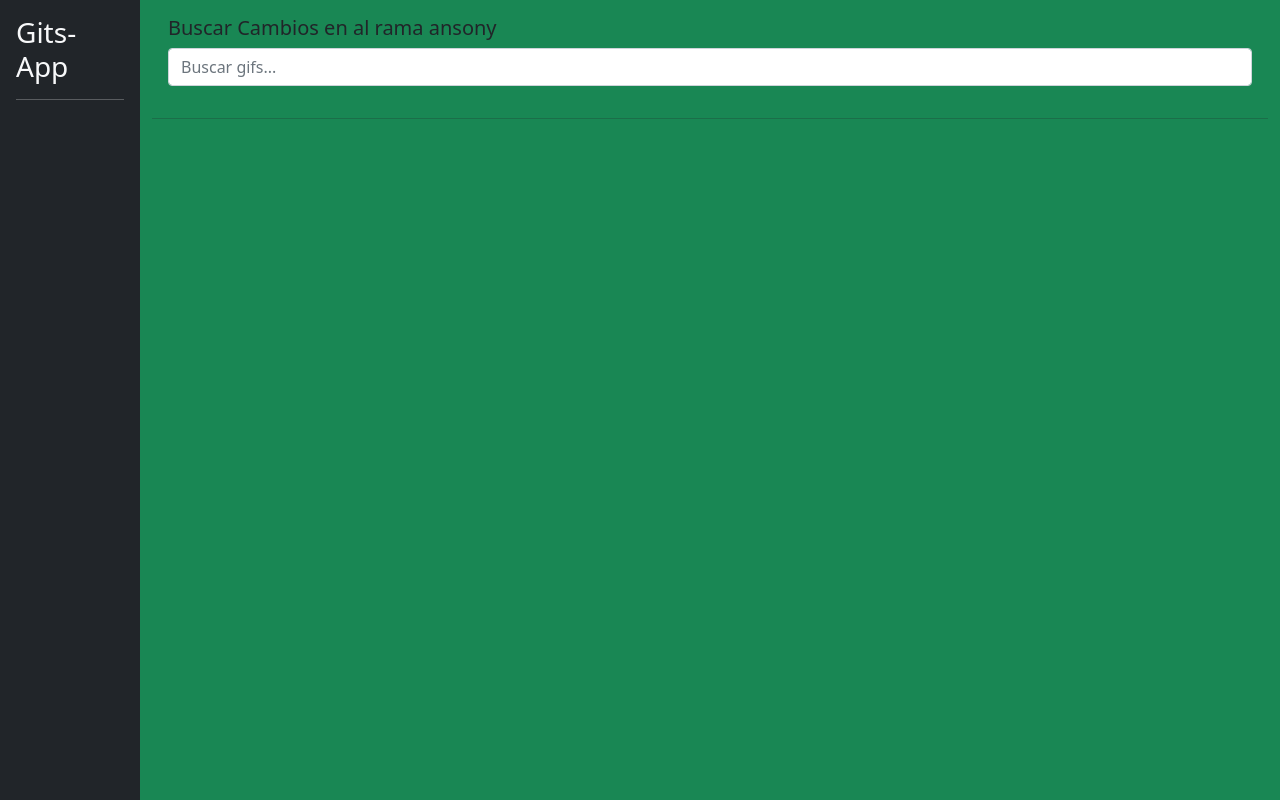
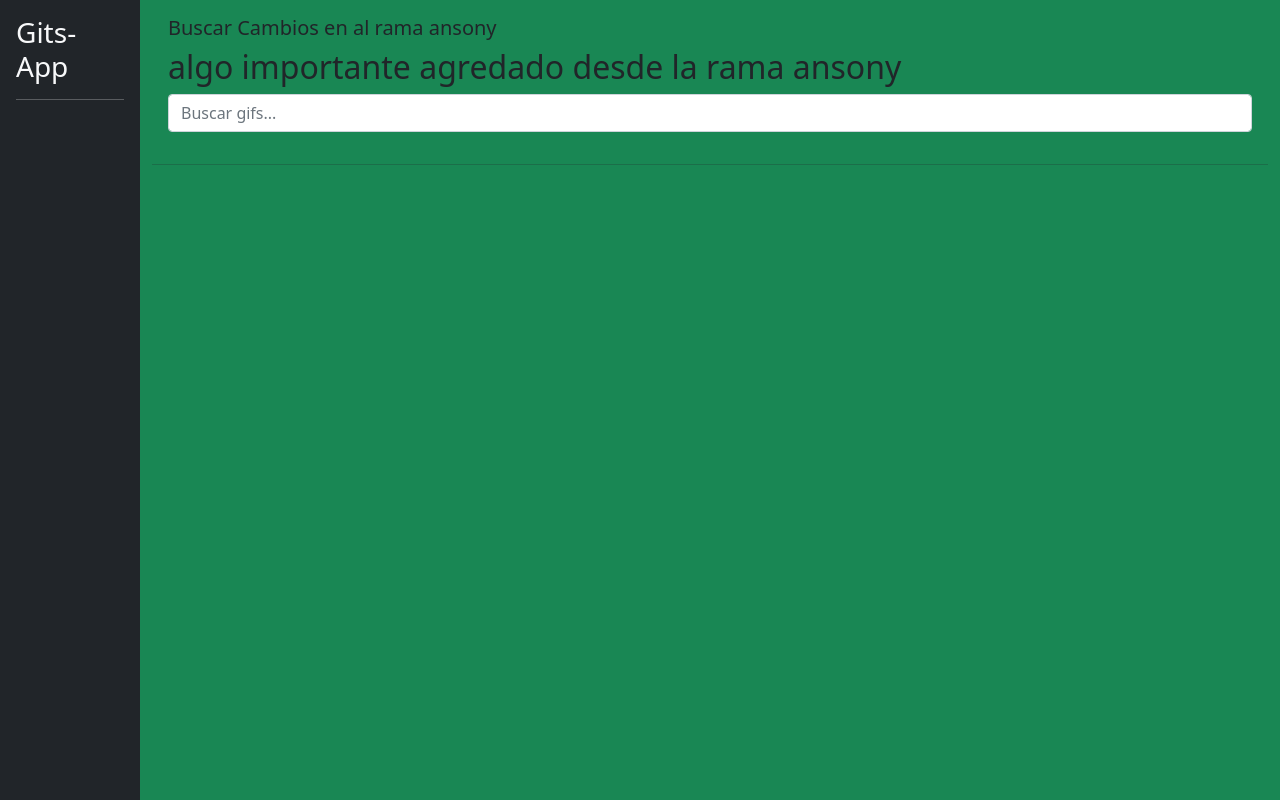
Before and after one commit to ansonyhm01/angular-curso, an Angular app: page / in a window 1280 px wide. Built offline with nearby package versions, Linux system fonts and the light colour scheme.

Commit message:
h2 agregado

```diff
--- a/src/app/gifs/busqueda/busqueda.component.html
+++ b/src/app/gifs/busqueda/busqueda.component.html
@@ -1,4 +1,5 @@
 <h5>Buscar Cambios en al rama ansony</h5>
+<h2>algo importante agredado desde la rama ansony</h2>
 <input
   type="text"
   class="form-control"
```
